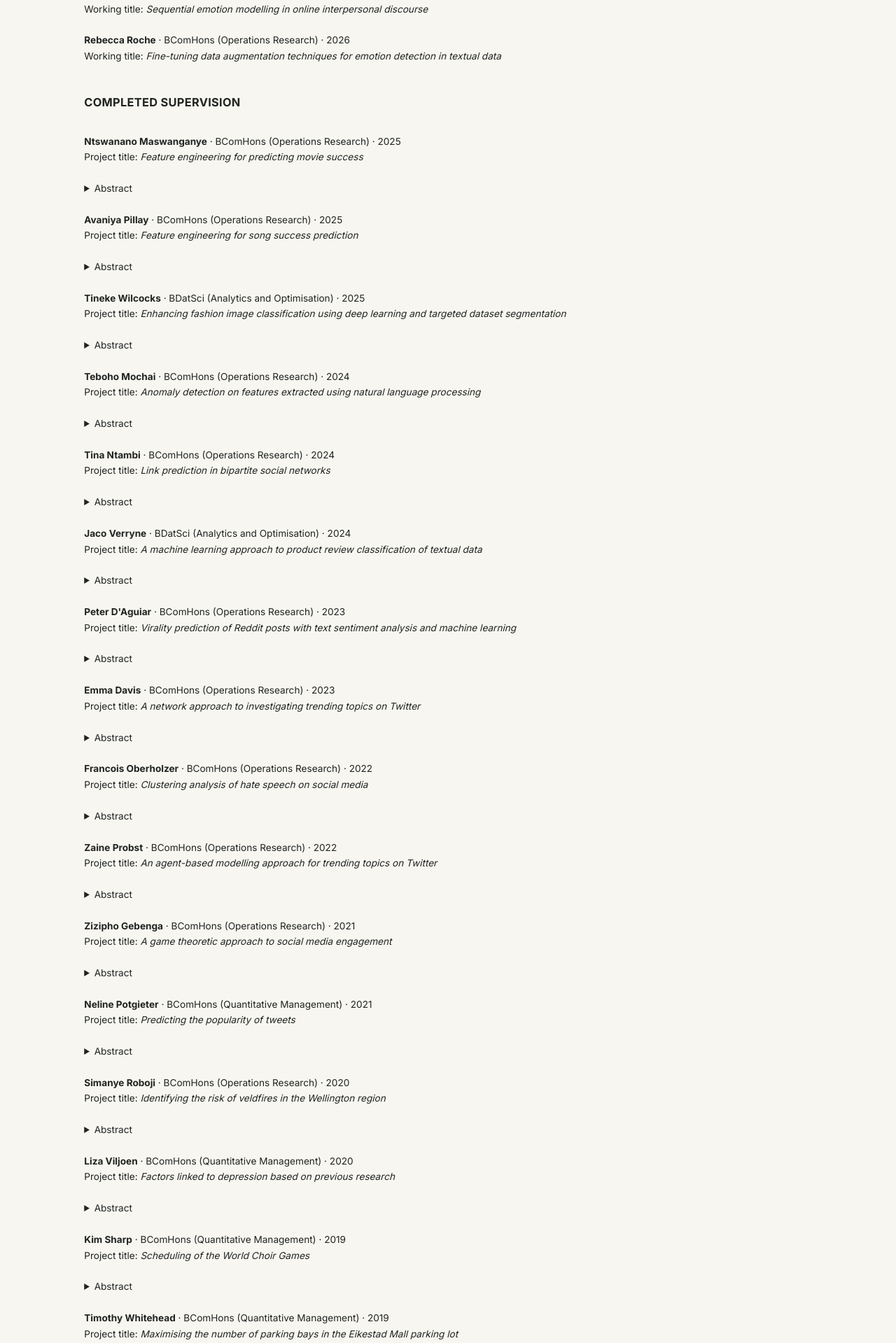
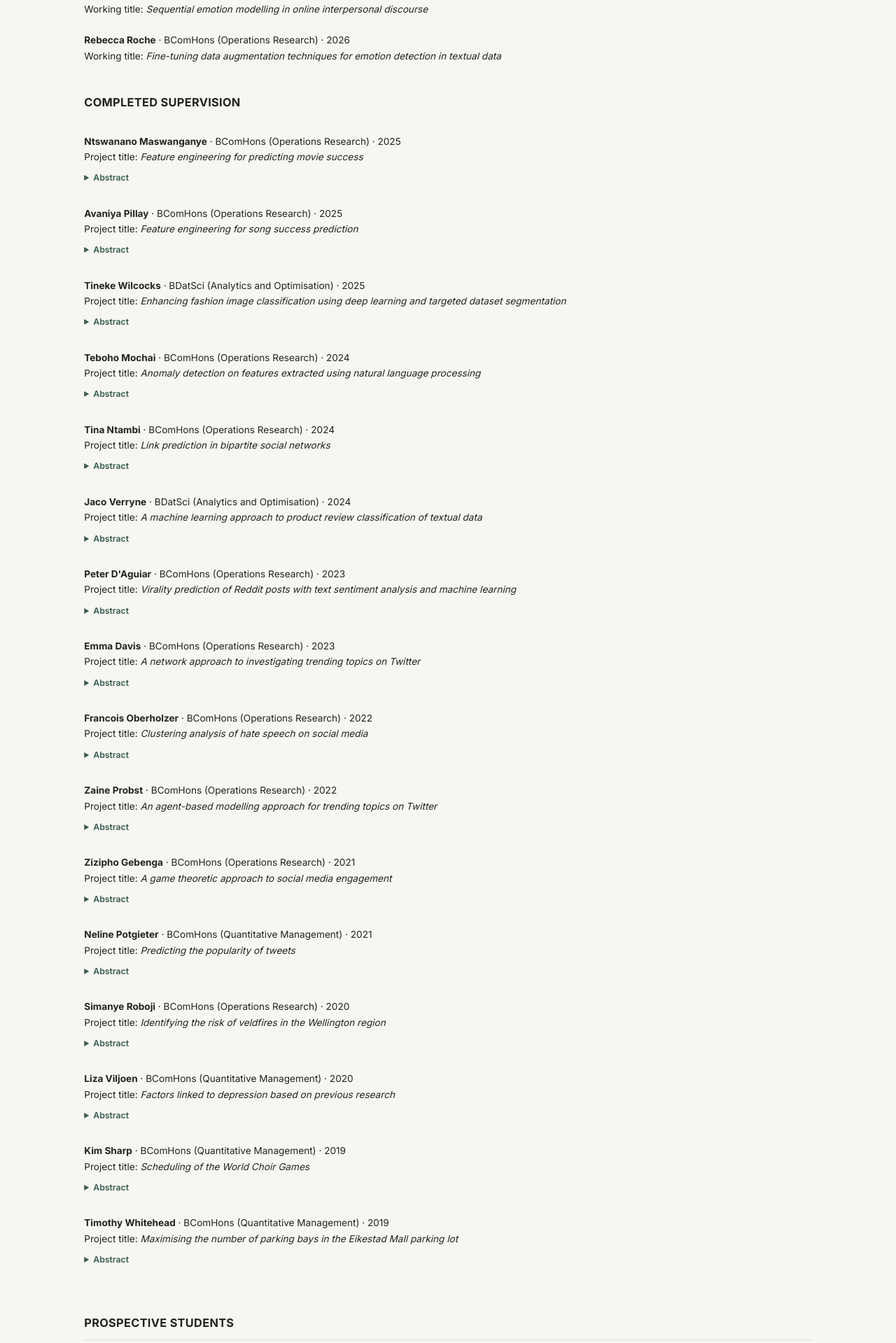
Before and after one commit to kurtmarais/kurtmarais.github.io, a Jekyll site: the page built from supervision.md, in a window 1280 px wide. Shown: the part 460-2379 px from the top of the page at 70% size. Built offline with Jekyll 4.4.1, drawn with Linux system fonts in a browser that asks for light colours.

Commit message:
Add files via upload

```diff
--- a/_sass/main.scss
+++ b/_sass/main.scss
@@ -414,15 +414,15 @@
 }
 
 
-/* SUPERVISION ABSTRACTS */
+/* ABSTRACT DETAILS (shared: supervision, engagements) */
 
-.supervision-abstract {
+.abstract-block {
   margin-top: -1rem !important;
   margin-bottom: 0.5rem !important;
   color: #69706b;
 }
 
-.supervision-abstract summary {
+.abstract-block summary {
   color: $linkColor;
   cursor: pointer;
   font-weight: 600;
@@ -430,11 +430,11 @@
   margin: 0 !important;
 }
 
-.supervision-abstract summary:hover {
+.abstract-block summary:hover {
   text-decoration: underline;
 }
 
-.supervision-abstract p {
+.abstract-block p {
   margin-top: 0 !important;
   color: #69706b;
   margin-bottom: 0.5rem;
@@ -912,17 +912,17 @@
   color: #aeb3ae;
 }
 
-/* SUPERVISION ABSTRACTS */
+/* ABSTRACT DETAILS (shared: supervision, engagements) */
 
-body.dark-mode .supervision-abstract {
+body.dark-mode .abstract-block {
   color: #aeb3ae;
 }
 
-body.dark-mode .supervision-abstract summary {
+body.dark-mode .abstract-block summary {
   color: #9ab8aa;
 }
 
-body.dark-mode .supervision-abstract p {
+body.dark-mode .abstract-block p {
   color: #aeb3ae;
 }
 
```
